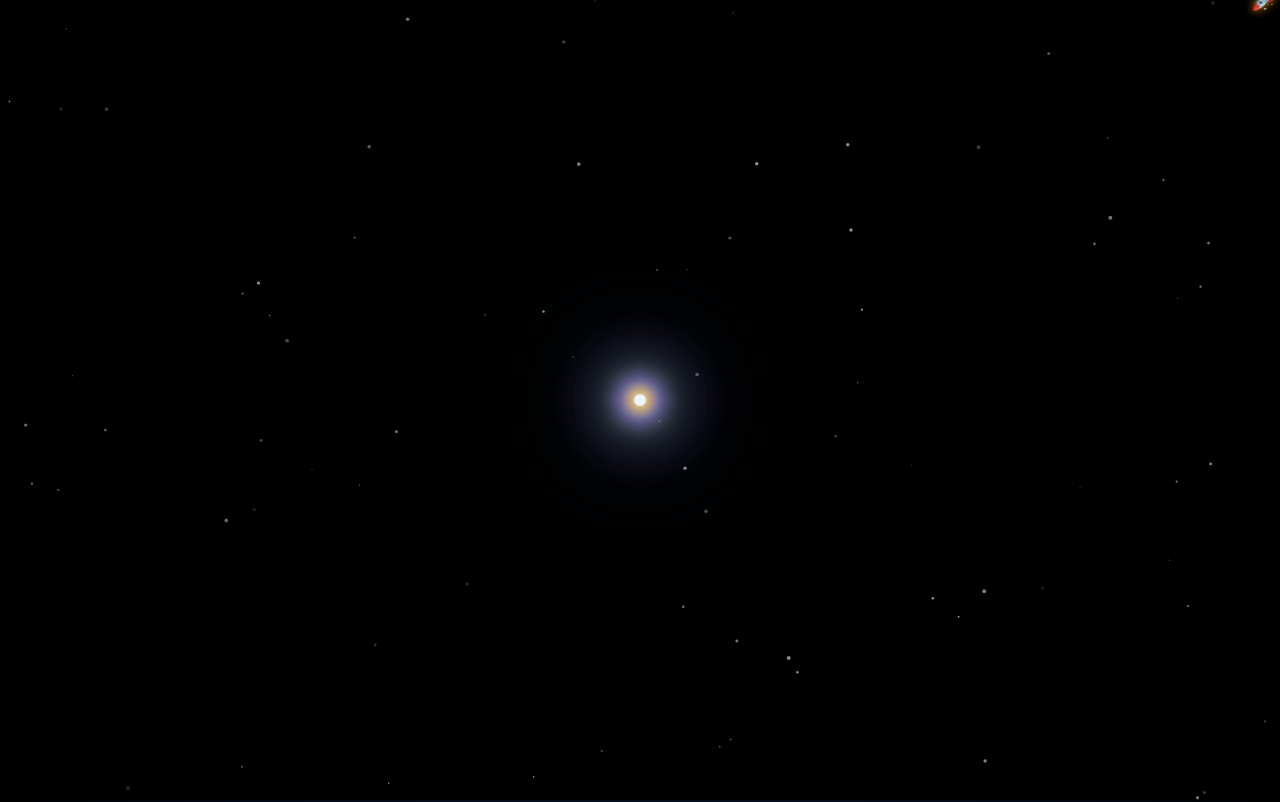
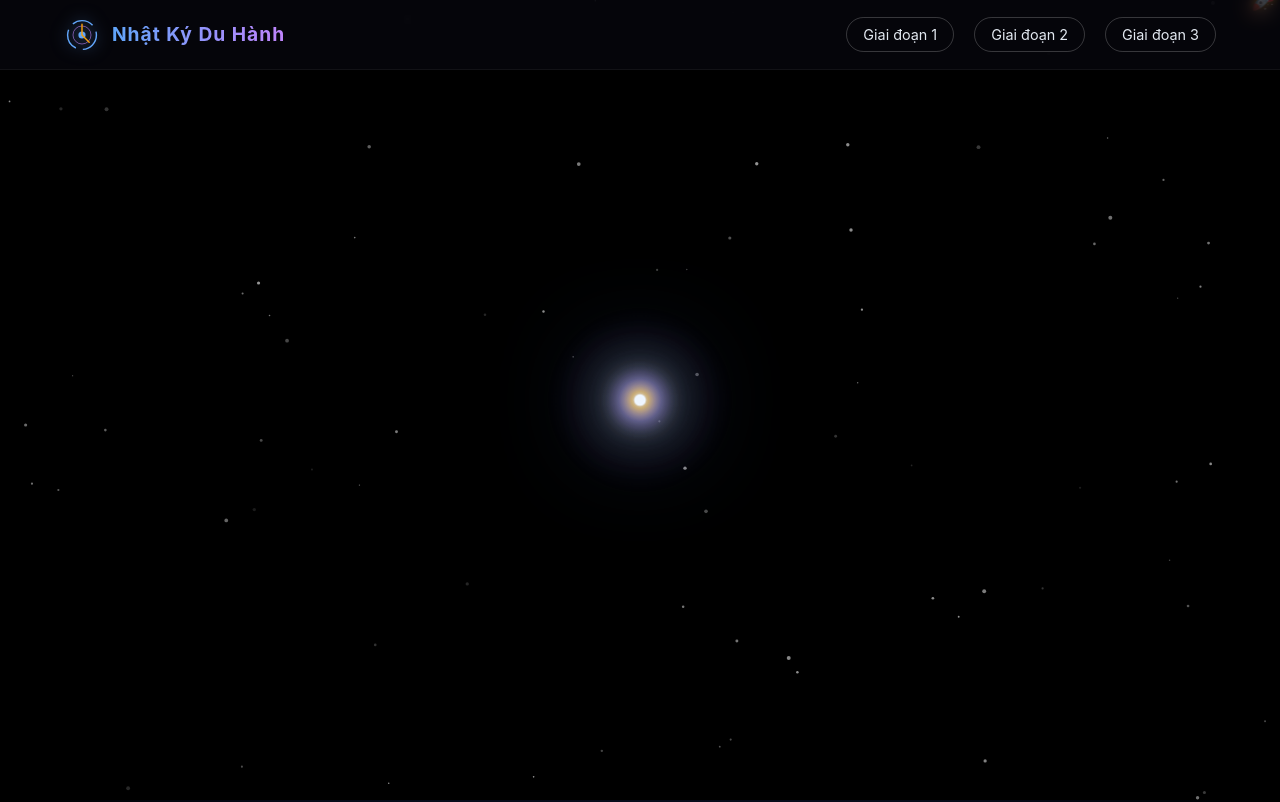
Before and after one commit to danganhkhoak37-alt/nhat-ky-du-hanh-thoi-gian, a plain HTML site: page index.html in a window 1280 px wide. Shown: the top 802 px of the page. Drawn offline with nearby package versions, Linux system fonts and the light colour scheme; animation ran at ten frames a second.

Commit message:
feat: add top header with logo and phase tabs

```diff
--- /dev/null
+++ b/css/header.css
@@ -0,0 +1,91 @@
+/* ============================================================
+   HEADER.CSS — Top Navigation Bar
+   ============================================================ */
+
+.main-header {
+    position: fixed;
+    top: 0;
+    left: 0;
+    width: 100%;
+    height: 70px;
+    background: rgba(10, 10, 20, 0.5);
+    backdrop-filter: blur(10px);
+    -webkit-backdrop-filter: blur(10px);
+    display: flex;
+    justify-content: space-between;
+    align-items: center;
+    padding: 0 5%;
+    z-index: 1000;
+    border-bottom: 1px solid rgba(255, 255, 255, 0.05);
+}
+
+.header-logo {
+    display: flex;
+    align-items: center;
+    gap: 12px;
+    cursor: pointer;
+}
+
+.logo-svg {
+    width: 36px;
+    height: 36px;
+    filter: drop-shadow(0 0 8px rgba(96, 165, 250, 0.6));
+}
+
+.logo-text {
+    font-family: 'Inter', sans-serif;
+    font-size: 1.2rem;
+    font-weight: 700;
+    background: linear-gradient(90deg, #60a5fa, #c084fc);
+    -webkit-background-clip: text;
+    -webkit-text-fill-color: transparent;
+    letter-spacing: 1px;
+}
+
+.header-nav {
+    display: flex;
+    gap: 20px;
+}
+
+.header-tab {
+    background: transparent;
+    border: 1px solid rgba(255, 255, 255, 0.2);
+    color: #e2e8f0;
+    padding: 8px 16px;
+    border-radius: 20px;
+    font-family: 'Inter', sans-serif;
+    font-size: 0.9rem;
+    cursor: pointer;
+    transition: all 0.3s ease;
+}
+
+.header-tab:hover {
+    background: rgba(255, 255, 255, 0.1);
+    border-color: #60a5fa;
+    color: #fff;
+    box-shadow: 0 0 10px rgba(96, 165, 250, 0.3);
+}
+
+.header-tab.active {
+    background: rgba(96, 165, 250, 0.2);
+    border-color: #60a5fa;
+    color: #fff;
+    box-shadow: 0 0 15px rgba(96, 165, 250, 0.4);
+}
+
+@media (max-width: 768px) {
+    .main-header {
+        padding: 0 20px;
+        height: 60px;
+    }
+    .logo-text {
+        display: none;
+    }
+    .header-nav {
+        gap: 10px;
+    }
+    .header-tab {
+        padding: 6px 12px;
+        font-size: 0.8rem;
+    }
+}
--- a/index.html
+++ b/index.html
@@ -17,8 +17,33 @@
     <link rel="stylesheet" href="css/scale.css">
     <link rel="stylesheet" href="css/timeline.css">
     <link rel="stylesheet" href="css/footer.css">
+    <link rel="stylesheet" href="css/header.css">
 </head>
 <body>
+    <!-- ====== HEADER ====== -->
+    <header id="main-header" class="main-header">
+        <div class="header-logo" onclick="document.getElementById('hero').scrollIntoView({behavior: 'smooth'})">
+            <svg class="logo-svg" viewBox="0 0 100 100" fill="none" xmlns="http://www.w3.org/2000/svg">
+                <circle cx="50" cy="50" r="40" stroke="url(#logo-grad)" stroke-width="4" stroke-dasharray="60 20"/>
+                <circle cx="50" cy="50" r="25" stroke="#c084fc" stroke-width="2" opacity="0.8"/>
+                <circle cx="50" cy="50" r="10" fill="#60a5fa"/>
+                <path d="M50 20 L50 50 L70 70" stroke="#f59e0b" stroke-width="4" stroke-linecap="round" stroke-linejoin="round"/>
+                <defs>
+                    <linearGradient id="logo-grad" x1="0" y1="0" x2="100" y2="100">
+                        <stop offset="0%" stop-color="#60a5fa"/>
+                        <stop offset="100%" stop-color="#f472b6"/>
+                    </linearGradient>
+                </defs>
+            </svg>
+            <span class="logo-text">Nhật Ký Du Hành</span>
+        </div>
+        <nav class="header-nav">
+            <button class="header-tab" data-target="phase1">Giai đoạn 1</button>
+            <button class="header-tab" data-target="phase2">Giai đoạn 2</button>
+            <button class="header-tab" data-target="phase3">Giai đoạn 3</button>
+        </nav>
+    </header>
+
     <!-- Particles Background -->
     <div id="particles-js"></div>
 
--- a/js/navigation.js
+++ b/js/navigation.js
@@ -7,7 +7,7 @@ const QuickNav = (function () {
 
     function initNavigation() {
         const quickNavContainer = document.getElementById('quick-nav');
-        const dots = document.querySelectorAll('.nav-dot');
+        const dots = document.querySelectorAll('.nav-dot, .header-tab');
 
         if (!quickNavContainer || dots.length === 0) return;
 
```
